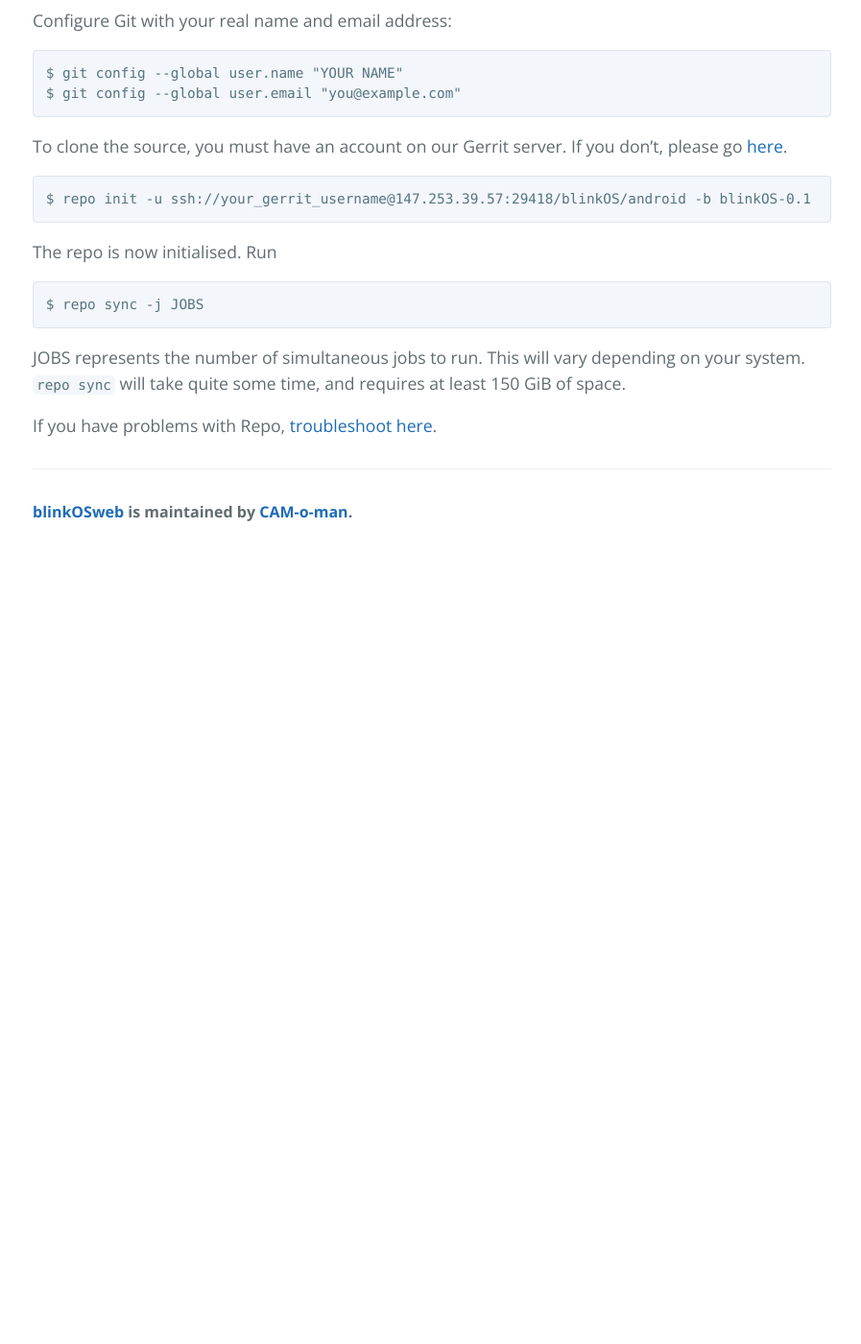
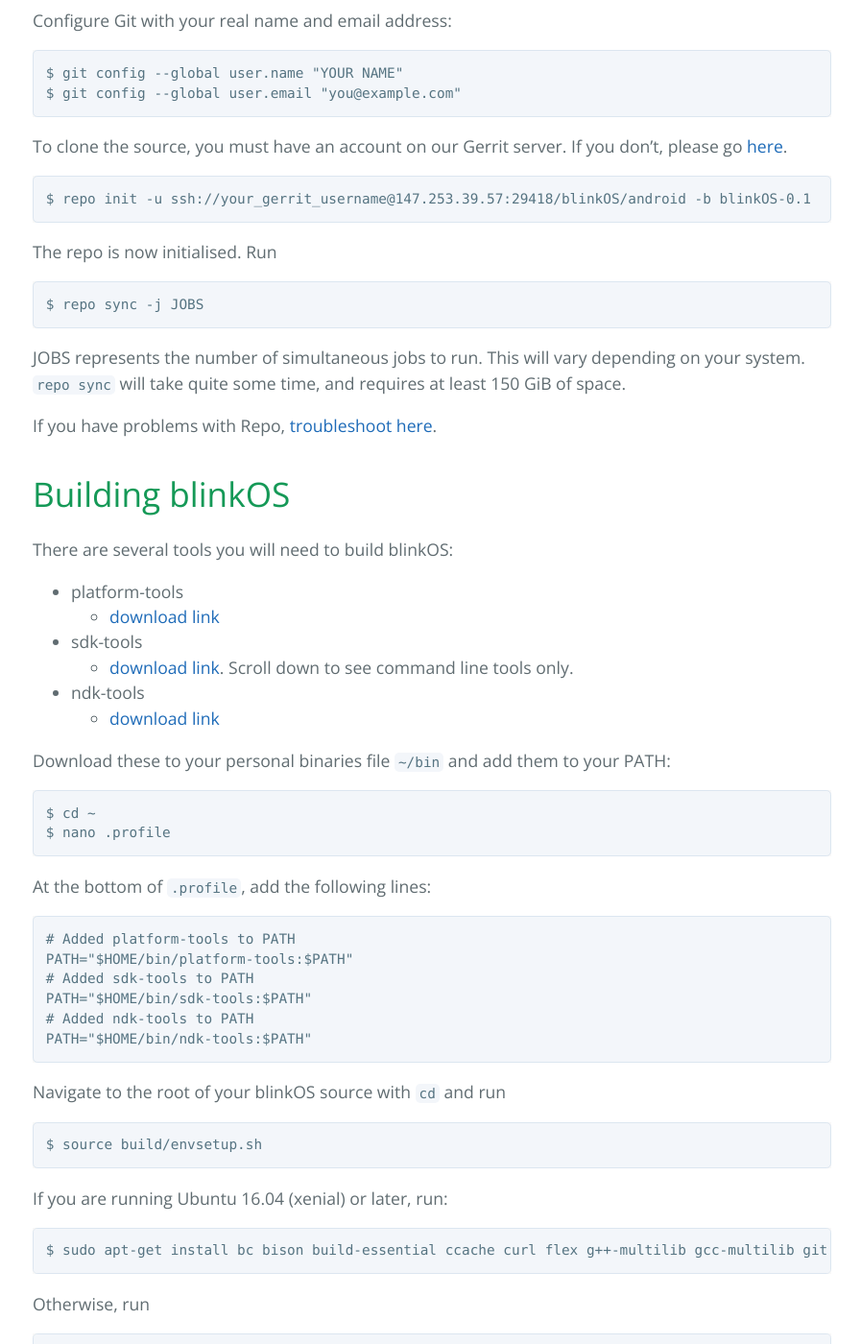
Before and after one commit to CAM-o-man/blinkOSweb, a Jekyll site: the page built from docs/Cloning.md, in a window 1280 px wide and 1400 px high, scrolled down 1475 px. Shown: the whole window at 96% size, without its empty margins (190-1087 px from the left). Built offline with Jekyll 4.4.1, drawn with Linux system fonts in a browser that asks for light colours; Markdown is read by kramdown in place of the engine named in the settings; before the commit the page ends 2052 px from its top, so only the background shows below that; some of the changed text lies outside the part shown.

Commit message:
Added section on building

````diff
--- a/docs/Cloning.md
+++ b/docs/Cloning.md
@@ -64,3 +64,55 @@ JOBS represents the number of simultaneous jobs to run. This will vary depending
 150 GiB of space.
 
 If you have problems with Repo, [troubleshoot here](https://source.android.com/setup/build/downloading).
+
+
+# Building blinkOS
+
+
+There are several tools you will need to build blinkOS:
+- platform-tools
+  - [download link](https://developer.android.com/studio/releases/platform-tools)
+- sdk-tools
+  - [download link](https://developer.android.com/studio). Scroll down to see command line tools only.
+- ndk-tools
+  - [download link](https://developer.android.com/ndk/downloads)
+
+Download these to your personal binaries file `~/bin` and add them to your PATH:
+```
+$ cd ~
+$ nano .profile
+```
+At the bottom of `.profile`, add the following lines:
+```
+# Added platform-tools to PATH
+PATH="$HOME/bin/platform-tools:$PATH"
+# Added sdk-tools to PATH
+PATH="$HOME/bin/sdk-tools:$PATH"
+# Added ndk-tools to PATH
+PATH="$HOME/bin/ndk-tools:$PATH"
+```
+Navigate to the root of your blinkOS source with `cd` and run
+```
+$ source build/envsetup.sh
+```
+
+If you are running Ubuntu 16.04 (xenial) or later, run:
+```
+$ sudo apt-get install bc bison build-essential ccache curl flex g++-multilib gcc-multilib git gnupg gperf imagemagick lib32ncurses5-dev lib32readline-dev lib32z1-dev liblz4-tool libncurses5-dev libsdl1.2-dev libssl-dev libwxgtk3.0-dev libxml2 libxml2-utils lzop pngcrush rsync schedtool squashfs-tools xsltproc zip zlib1g-dev
+```
+Otherwise, run
+```
+$ sudo apt-get install bc bison build-essential ccache curl flex g++-multilib gcc-multilib git gnupg gperf imagemagick lib32ncurses5-dev lib32readline-dev lib32z1-dev liblz4-tool libncurses5-dev libsdl1.2-dev libssl-dev libwxgtk2.8-dev libxml2 libxml2-utils lzop pngcrush rsync schedtool squashfs-tools xsltproc zip zlib1g-dev
+```
+Ensure you are in the root of the source code, and then
+```
+$ breakfast sailfish
+$ croot
+$ brunch sailfish
+```
+
+Assuming the build completed successfully, which will be obvious when it completes, acquire the completed build:
+```
+$ cd $OUT
+```
+The completed build is `signed-ota-update.zip`
````
